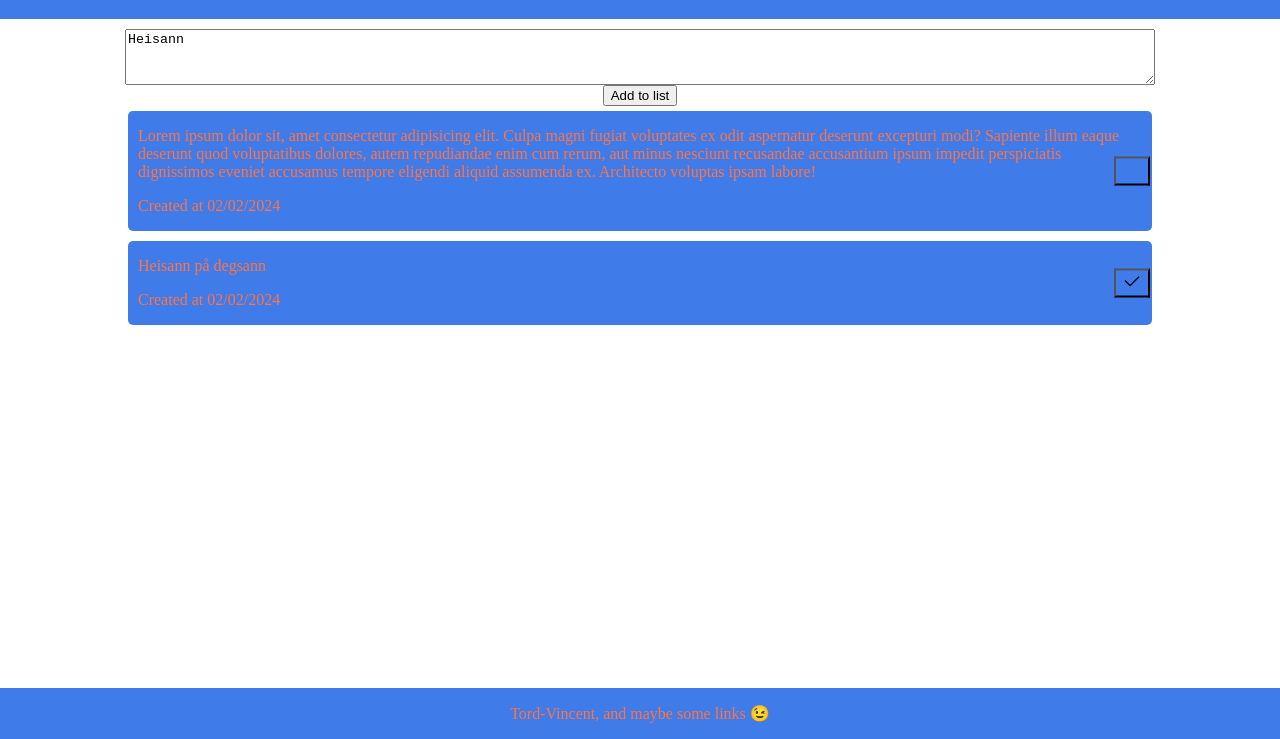
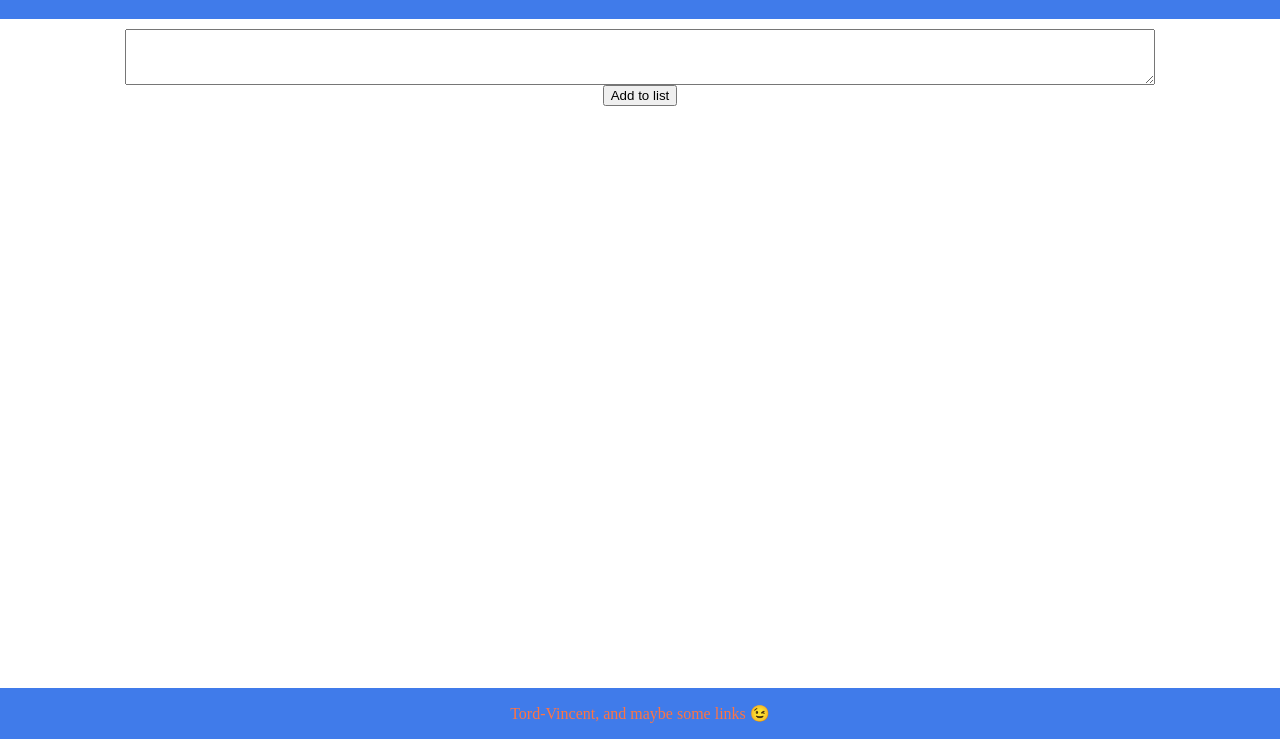
Before and after one commit to tordvb10/modul-b-todo-list-task, a plain HTML site: page index.html in a window 1280 px wide. Shown: the part 61-800 px from the top of the page. Drawn offline with Linux system fonts and the light colour scheme.

Commit message:
oppdatert mar_button

```diff
--- a/index.html
+++ b/index.html
@@ -19,56 +19,11 @@
 
     <main class="grow">
       <section class="inputels">
-        <textarea type="text" id="inputtext">Heisann</textarea>
+        <textarea type="text" id="inputtext"></textarea>
         <button id="inputbutton">Add to list</button>
       </section>
       <section>
-        <ul class="itsgrowing grow">
-          <li class="bg-primary text-secondary">
-            <p>
-              Lorem ipsum dolor sit, amet consectetur adipisicing elit. Culpa
-              magni fugiat voluptates ex odit aspernatur deserunt excepturi
-              modi? Sapiente illum eaque deserunt quod voluptatibus dolores,
-              autem repudiandae enim cum rerum, aut minus nesciunt recusandae
-              accusantium ipsum impedit perspiciatis dignissimos eveniet
-              accusamus tempore eligendi aliquid assumenda ex. Architecto
-              voluptas ipsam labore!
-            </p>
-            <p>Created at 02/02/2024</p>
-            <button class="delete bg-primary">
-              <svg
-                width="20"
-                height="20"
-                viewBox="0 0 80 80"
-                fill="none"
-                xmlns="http://www.w3.org/2000/svg"
-              >
-                <path
-                  d="M32.5 60L10 37.5L13.535 33.965L32.5 52.9275L66.465 18.965L70 22.5L32.5 60Z"
-                  fill="text-secondary"
-                />
-              </svg>
-            </button>
-          </li>
-          <li class="bg-primary text-secondary">
-            <p>Heisann på degsann</p>
-            <p>Created at 02/02/2024</p>
-            <button class="delete bg-primary">
-              <svg
-                width="20"
-                height="20"
-                viewBox="0 0 80 80"
-                fill="none"
-                xmlns="http://www.w3.org/2000/svg"
-              >
-                <path
-                  d="M32.5 60L10 37.5L13.535 33.965L32.5 52.9275L66.465 18.965L70 22.5L32.5 60Z"
-                  fill="black"
-                />
-              </svg>
-            </button>
-          </li>
-        </ul>
+        <ul class="itsgrowing grow"></ul>
       </section>
     </main>
 
--- a/main.js
+++ b/main.js
@@ -2,33 +2,17 @@
  * The file where everything comes together
  */
 import * as todoList from "./scripts/todoList.js";
-import { createTodoElement } from "./scripts/createTodoElement.js";
-import * as utilities from "./scripts/utilities.js";
 
-const maingrow = document.querySelector(".itsgrowing");
 const knapp = document.querySelector("#inputbutton");
 const text = document.querySelector("#inputtext");
 let ToDoLists = [];
-//maingrow.innerHTML = "";
 
 knapp.addEventListener("click", function () {
   let nytext = text.value;
-  let els = {};
   if (nytext.length !== 0) {
-    //ToDoLists.forEach((els) => {
-    //document
-    // .querySelector(`#button_${els.id}`)
-    //  .removeEventListener("click", utilities.mark_button(els));
-    //});
+    // Hvis det er ikke noe tekst i feltet, så blir meldingen ikke publisert.
     let todoel = todoList.addTodo(nytext);
     ToDoLists.push(todoel);
     todoList.updateDisplay(ToDoLists);
   }
 });
-
-//maingrow.innerHTML = todoel.title;
-//maingrow.innerHTML = "";
-
-// What elements do we need?
-// What events do we need to listen for?
-// What should happen when those event occur?
--- a/scripts/createTodoElement.js
+++ b/scripts/createTodoElement.js
@@ -8,11 +8,11 @@
  * @returns {HTMLElement}
  */
 export function createTodoElement(data) {
-  console.log(data);
   let htmlEL = `
           <li id="li_${data.id}" class="bg-primary text-secondary">
             <p>${data.title}</p>
-            <p>Created at ${data.createdAt.toLocaleDateString()}, ${data.createdAt.toLocaleTimeString()}</p>
+            <p>Created at ${data.createdAt.toLocaleDateString()}, ${data.createdAt.toLocaleTimeString()}<br/>
+            Updated at ${data.updatedAt.toLocaleDateString()}, ${data.updatedAt.toLocaleTimeString()}</p>
             <button id="button_${data.id}" class="delete bg-primary">
               <svg
                 width="20"
@@ -34,10 +34,23 @@ export function createTodoElement(data) {
 
 export function fixIsMarkd(data) {
   let htmlEL = `
-    <path
-      d="M32.5 60L10 37.5L13.535 33.965L32.5 52.9275L66.465 18.965L70 22.5L32.5 60Z"
-      fill="${data.isComplete ? "black" : "text - secondary"}"
-    />
+    <p>${data.title}</p>
+    <p>Created at ${data.createdAt.toLocaleDateString()}, ${data.createdAt.toLocaleTimeString()}<br/>
+    Updated at ${data.updatedAt.toLocaleDateString()}, ${data.updatedAt.toLocaleTimeString()}</p>
+    <button id="button_${data.id}" class="delete bg-primary">
+      <svg
+        width="20"
+        height="20"
+        viewBox="0 0 80 80"
+        fill="none"
+        xmlns="http://www.w3.org/2000/svg"
+      >
+        <path
+          d="M32.5 60L10 37.5L13.535 33.965L32.5 52.9275L66.465 18.965L70 22.5L32.5 60Z"
+          fill="${data.isComplete ? "black" : "text - secondary"}"
+        />
+      </svg>
+    </button>
   `;
   return htmlEL;
 }
--- a/scripts/todoList.js
+++ b/scripts/todoList.js
@@ -19,7 +19,7 @@ export function addTodo(data) {
   let todo = {};
   todo.title = data;
   todo.createdAt = new Date();
-  todo.updatetAt = new Date();
+  todo.updatedAt = new Date();
   todo.isComplete = false;
   todo.id = new Date().getTime();
   return todo;
@@ -33,11 +33,8 @@ export function updateDisplay(TodoLists) {
   });
   TodoLists.forEach((el) => {
     let ToBeMarked = document.querySelector("#button_" + el.id);
-    console.log(ToBeMarked);
     ToBeMarked.addEventListener("click", () => {
       mark_button(el);
     });
-    console.log(el);
   });
-  console.log(TodoLists);
 }
--- a/scripts/utilities.js
+++ b/scripts/utilities.js
@@ -12,6 +12,10 @@
 import { fixIsMarkd } from "./createTodoElement.js";
 
 export function mark_button(el) {
+  el.updatedAt = new Date();
   el.isComplete = el.isComplete ? false : true;
-  document.querySelector(`#li_${el.id} button svg`).innerHTML = fixIsMarkd(el);
+  document.querySelector(`#li_${el.id}`).innerHTML = fixIsMarkd(el);
+  document.querySelector("#button_" + el.id).addEventListener("click", () => {
+    mark_button(el);
+  });
 }
```
